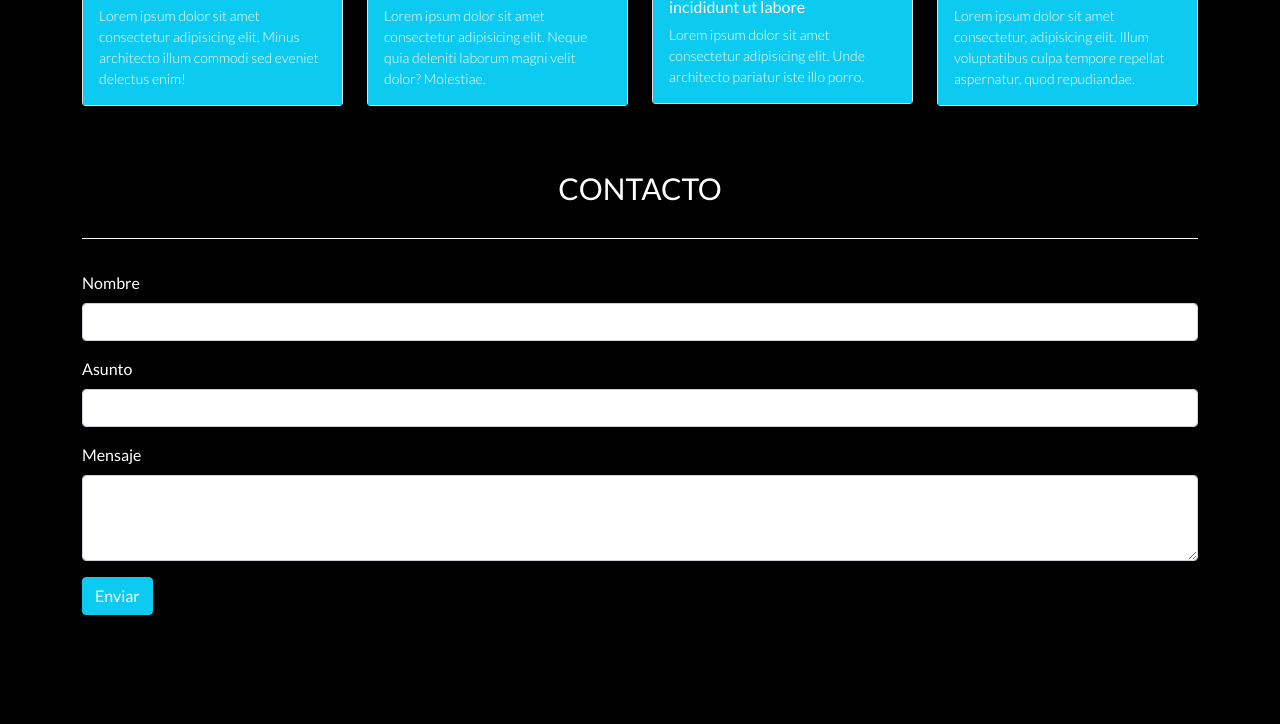
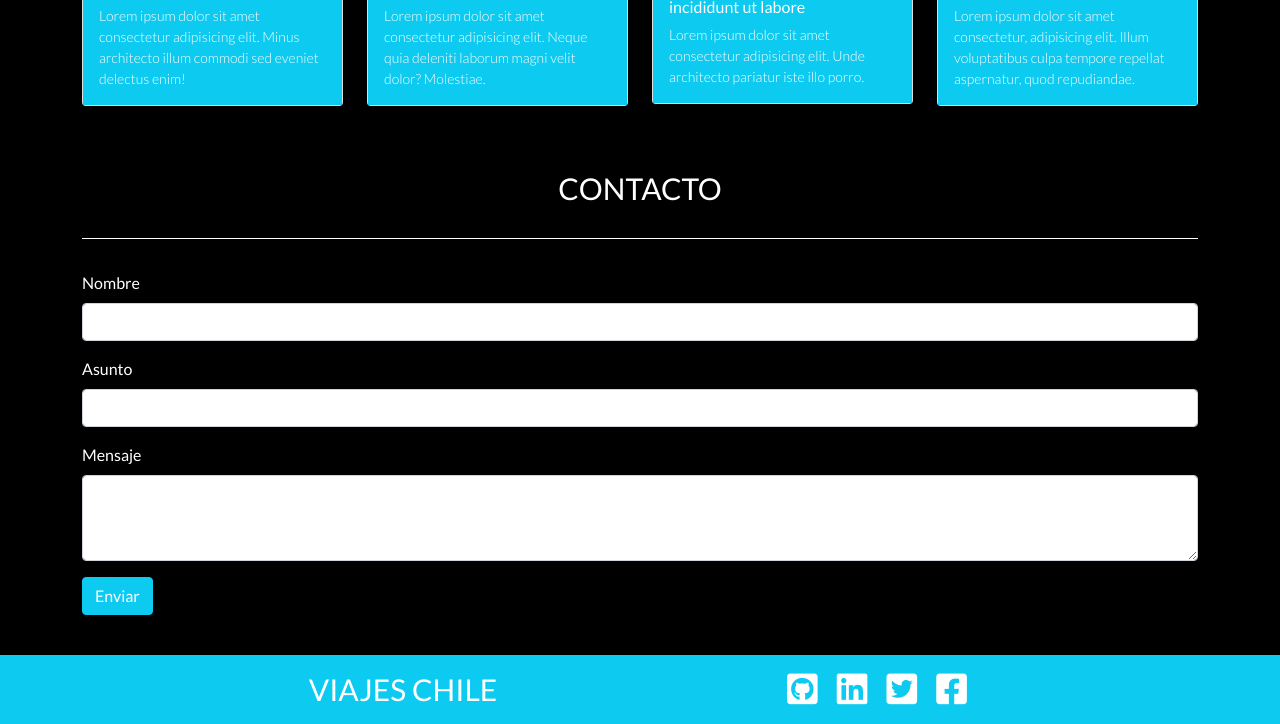
Before and after one commit to NestorPatricio/Travel-landpage-01, a plain HTML site: page index.html in a window 1280 px wide. Shown: the part 1821-2545 px from the top of the page. Before the commit the page ends 2452 px from the top, so only its background shows below. Drawn offline with nearby package versions, Linux system fonts and the light colour scheme.

Commit message:
Creación del <footer> con elemento 'Row'. Correción de estilos. Evaluación de responsividad. Pendiente agregar animación de JS.

```diff
--- a/assets/css/style.css
+++ b/assets/css/style.css
@@ -75,3 +75,16 @@ nav a:first-child {
     background-color: #0dcaf0;
     border-color: #0dcaf0;
 }
+
+/* Footer */
+
+footer h3 {
+    font-size: 30px;
+    font-weight: 400;
+}
+
+footer i {
+    font-size: 35px;
+    color: #FFFFFF;
+    margin: 0 8px;
+}
--- a/index.html
+++ b/index.html
@@ -131,7 +131,7 @@
         <h3 class="text-white text-uppercase text-center pb-3">Destacados</h3>
         <hr class="opacity-100 width-100 mx-auto text-white">
         <div class="row py-3">
-            <article class="col-12 col-sm-6 col-md-4 col-lg-3">
+            <article class="col-12 col-sm-6 col-md-4 col-lg-3 pb-4 pb-lg-0">
                 <div class="card">
                     <img src="./assets/img/card1.jpg" alt="" class="card-img-top">
                     <div class="card-body bg-calipso">
@@ -141,7 +141,7 @@
                     </div>
                 </div>
             </article>
-            <article class="col-12 col-sm-6 col-md-4 col-lg-3">
+            <article class="col-12 col-sm-6 col-md-4 col-lg-3 pb-4 pb-lg-0">
                 <div class="card">
                     <img src="./assets/img/card2.jpg" alt="" class="card-img-top">
                     <div class="card-body bg-calipso">
@@ -151,7 +151,7 @@
                     </div>
                 </div>
             </article>
-            <article class="col-12 col-sm-6 col-md-4 col-lg-3">
+            <article class="col-12 col-sm-6 col-md-4 col-lg-3 pb-4 pb-lg-0">
                 <div class="card">
                     <img src="./assets/img/card3.jpg" alt="" class="card-img-top">
                     <div class="card-body bg-calipso">
@@ -161,7 +161,7 @@
                     </div>
                 </div>
             </article>
-            <article class="col-12 col-sm-6 col-md-4 col-lg-3">
+            <article class="col-12 col-sm-6 col-md-4 col-lg-3 pb-4 pb-lg-0">
                 <div class="card">
                     <img src="./assets/img/card4.jpg" alt="" class="card-img-top">
                     <div class="card-body bg-calipso">
@@ -174,7 +174,7 @@
         </div>
     </section>
 
-    <section id="Contacto" class="container pt-5">
+    <section id="Contacto" class="container pt-5 pb-4">
         <h3 class="text-white text-uppercase text-center pb-3">Contacto</h3>
         <hr class="opacity-100 width-100 mx-auto text-white">
         <div class="py-3">
@@ -196,7 +196,23 @@
         </div>
     </section>
 
-    <footer>
+    <footer class="container-fluid bg-calipso py-3 px-lg-5">
+        <div class="container mx-auto px-lg-5">
+            <div class="row mx-auto px-lg-5">
+                <article class="col-12 col-md-6 px-lg-5 text-center">
+                    <h3 class="text-uppercase text-white m-lg-0">Viajes Chile</h3>
+                </article>
+                <article class="col-12 col-md-6 px-lg-5 text-center">
+                    <div class="ms-auto">
+                        <i class="fab fa-github-square"></i>
+                        <i class="fab fa-linkedin"></i>
+                        <i class="fab fa-twitter-square"></i>
+                        <i class="fab fa-facebook-square"></i>
+                    </div>
+                </article>
+            </div>
+
+        </div>
 
     </footer>
 
```
